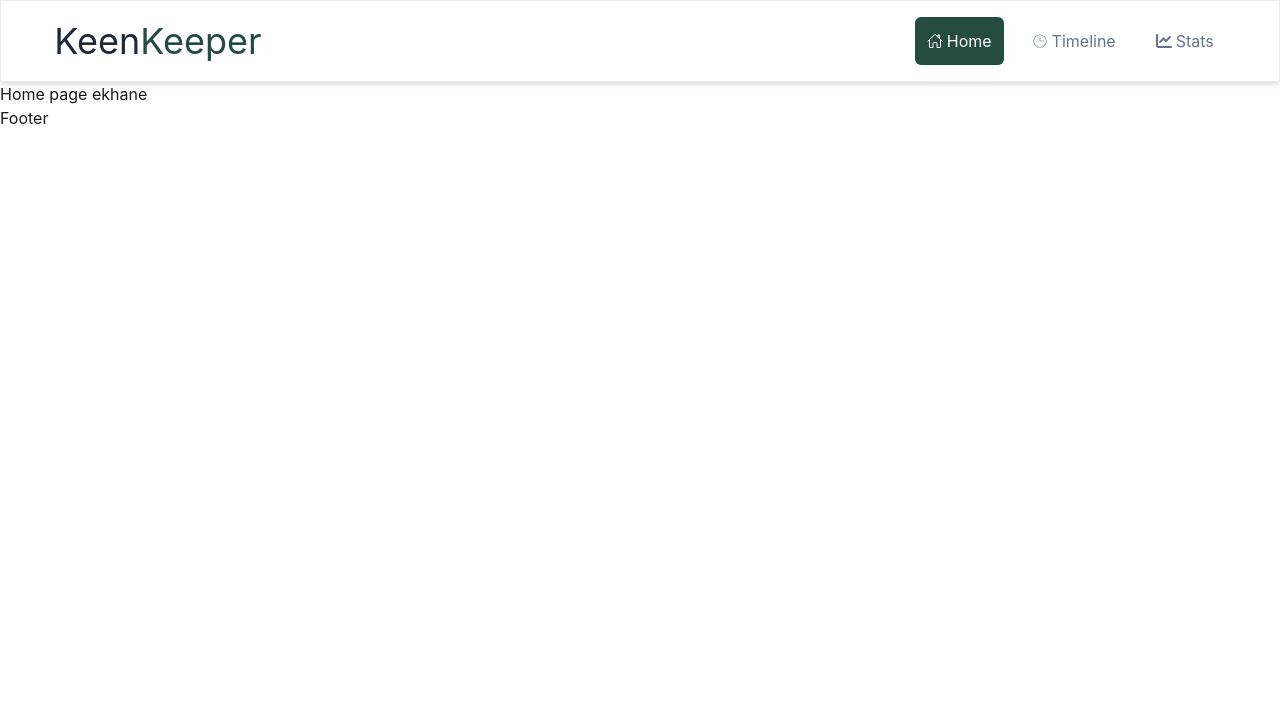
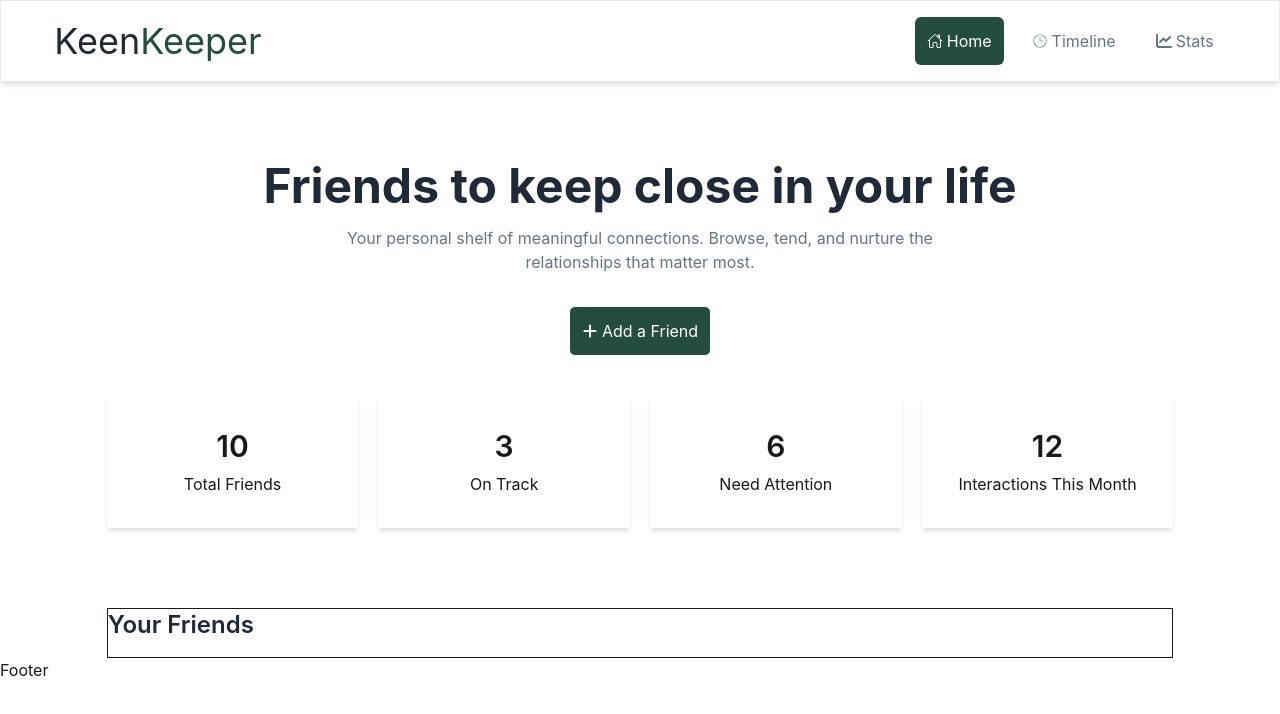
Before and after one commit to kaziabdullahfuad/B13-A7-Friends-Update, a React (Vite) app: page / in a window 1280 px wide. Shown: the top 714 px of the page. Built offline with nearby package versions, Linux system fonts and the light colour scheme.

Commit message:
Starting friends part now

```diff
--- /dev/null
+++ b/src/components/homepage/Banner.jsx
@@ -0,0 +1,41 @@
+import React from 'react';
+import { FaPlus } from "react-icons/fa6";
+
+
+const Banner = () => {
+    return (
+    <div>
+        <div className='w-10/12 mx-auto mt-20 mb-10 text-center'>
+            <h2 className='text-[#1F2937] text-5xl font-bold mb-4'>Friends to keep close in your life</h2>
+            <p className='mb-8 text-[#64748B]'>Your personal shelf of meaningful connections. Browse, tend, and nurture the <br /> relationships that matter most.</p>
+            <button className='border flex mx-auto items-center gap-1 bg-[#244D3F] text-white p-3 rounded-md'><FaPlus /> Add a Friend</button>
+        </div>
+
+        <div className='w-10/12 mx-auto  grid grid-cols-2 md:grid-cols-4 gap-5'>
+
+            <div className='bg-white  shadow-md py-8 text-center'>
+                <h3 className='font-semibold text-3xl mb-2'>10</h3>
+                <p>Total Friends</p>
+            </div>
+
+            <div className='bg-white shadow-md py-8 text-center'>
+                <h3 className='font-semibold text-3xl mb-2'>3</h3>
+                <p>On Track</p>
+            </div>
+
+            <div className='bg-white shadow-md py-8 text-center'>
+                <h3 className='font-semibold text-3xl mb-2'>6</h3>
+                <p>Need Attention</p>
+            </div>
+
+            <div className='bg-white shadow-md py-8 text-center'>
+                <h3 className='font-semibold text-3xl mb-2'>12</h3>
+                <p>Interactions This Month</p>
+            </div>
+
+        </div>
+    </div>
+    );
+};
+
+export default Banner;
--- /dev/null
+++ b/src/components/homepage/YourFriends.jsx
@@ -0,0 +1,15 @@
+import React from 'react';
+
+const YourFriends = () => {
+    return (
+        <div className='mt-20 border w-10/12 mx-auto'>
+            <h3 className='mb-4 font-semibold text-2xl text-[#1F2937]'>Your Friends</h3>
+
+            <div>
+
+            </div>
+        </div>
+    );
+};
+
+export default YourFriends;
--- a/src/main.jsx
+++ b/src/main.jsx
@@ -7,6 +7,7 @@ import RootLayout from './layout/RootLayout'
 import Timeline from './pages/timeline/Timeline'
 import StatsPage from './pages/stats/StatsPage'
 import NotFoundPage from './pages/NotFoundPage/NotFoundPage'
+import Homepage from './pages/homepage/Homepage'
 
 const router=createBrowserRouter(
   [
@@ -17,7 +18,7 @@ const router=createBrowserRouter(
         {
           // path:"/",
           index:true,
-          element: <h2>Home page ekhane</h2>
+          Component: Homepage
         },
         {
           path:"/timeline",
--- a/src/pages/homepage/Homepage.jsx
+++ b/src/pages/homepage/Homepage.jsx
@@ -1,9 +1,12 @@
 import React from 'react';
+import Banner from '../../components/homepage/Banner';
+import YourFriends from '../../components/homepage/YourFriends';
 
 const Homepage = () => {
     return (
         <div>
-
+            <Banner></Banner>
+            <YourFriends></YourFriends>
         </div>
     );
 };
```
